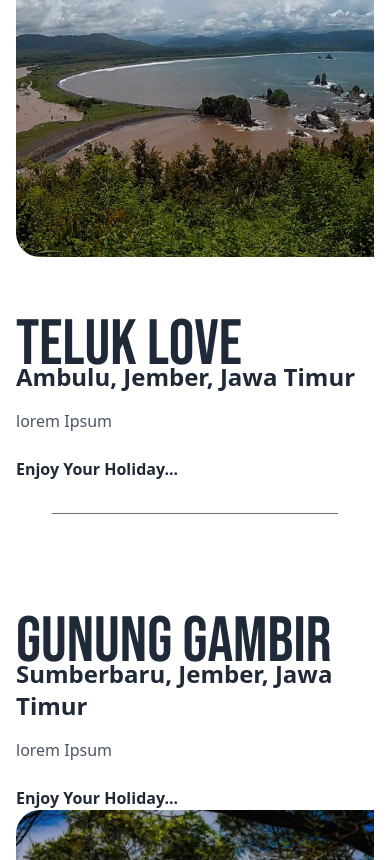
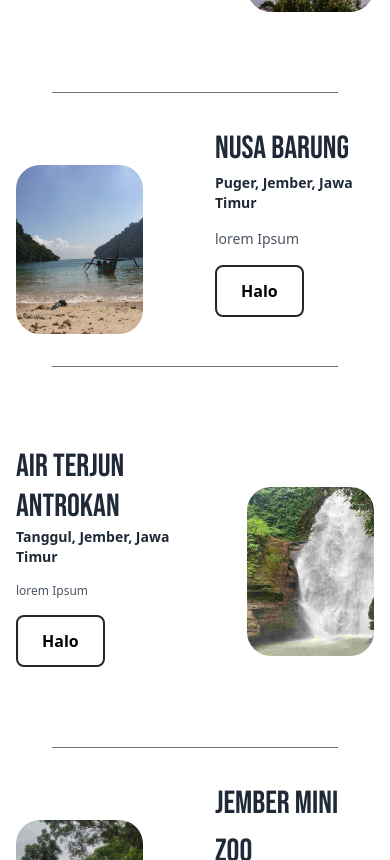
Before and after one commit to hanNajib/DJEMBER-FEST, a React (Vite) app: page /destination in a window 390 px wide. Shown: the part 1860-2720 px from the top of the page. Built offline with nearby package versions, Linux system fonts and the light colour scheme.

Commit message:
responsive

```diff
--- a/src/App.jsx
+++ b/src/App.jsx
@@ -16,9 +16,9 @@ export default function App() {
       ></div>
         <div className="absolute w-full h-[105vh] bg-gradient-to-br from-slate-900 to-transparent bg-fixed "></div>
         <div className="w-[100%] flex pt-48 relative text-slate-50  ">
-          <div className="text flex flex-col pl-5 md:pl-28 ">
+          <div className="text flex flex-col pl-5 md:pl-10 lg:pl-28 ">
             <p
-              className=" gradient-text judul text-[4rem] mb-3 md:mb-0 font-bebas_neue font-semibold md:text-[10rem] opacity-100"
+              className=" gradient-text md:whitespace-nowrap judul text-[4rem] mb-3 md:mb-0 font-bebas_neue font-semibold md:text-[10rem] opacity-100"
 
             >
               Djember Fest
@@ -28,7 +28,7 @@ export default function App() {
             </p>
           </div>
         </div>
-        <div className="flex gap-7 relative top-2 left-1 scale-75 md:left-28 md:justify-normal md:scale-100 opacity-100">
+        <div className="flex gap-7 relative top-2 left-1 scale-75 md:left-12 lg:left-28 md:justify-normal md:scale-100 opacity-100">
           <a
             href=""
             className="w-40 h-14 bg-transparent border-[2px] font-semibold shadow-lg bg-slate- border-slate-100 text-white rounded-lg text-2xl flex justify-center items-center text-[16px]"
--- a/src/Destination.jsx
+++ b/src/Destination.jsx
@@ -10,6 +10,7 @@ export default function Destination() {
       deskripsi: "lorem Ipsum",
       image: "/image/gallery/papuma1.jpg",
       posisi: "kanan",
+      href: 'https://google.com'
     },
     {
       judul: "Teluk Love",
@@ -126,6 +127,7 @@ export default function Destination() {
                   lokasi={destinasi.lokasi}
                   deskripsi={destinasi.deskripsi}
                   image={destinasi.image}
+                  href={destinasi.href}
                   className="transition-transform hover:scale-105"
                 />
               ) : (
@@ -134,6 +136,7 @@ export default function Destination() {
                   lokasi={destinasi.lokasi}
                   deskripsi={destinasi.deskripsi}
                   image={destinasi.image}
+                  href={destinasi.href}
                   className="transition-transform hover:scale-105"
                 />
               )}
--- a/src/Footer.jsx
+++ b/src/Footer.jsx
@@ -1,9 +1,9 @@
 export default function Footer() {
     return (
 
-        <div className="w-full h-auto bg-neutral-700 pt-10 pb-10">
-            <p className="font-bebas_neue text-[3rem] text-center text-white">DJEMBER FEST</p>
-            <p className=" text-white text-center">@ Djember Fest 2024 - All Rights Reserved</p>
+        <div className="w-full h-auto bg-neutral-700 py-5 lg:pt-10 lg:pb-10">
+            <p className="font-bebas_neue text-[2rem] lg:text-[3rem] text-center text-white">DJEMBER FEST</p>
+            <p className=" text-white text-xs lg:text-base text-center">@ Djember Fest 2024 - All Rights Reserved</p>
         </div>
 
     )
--- a/src/Gallery.jsx
+++ b/src/Gallery.jsx
@@ -119,7 +119,7 @@ function Gallery() {
             key={index}
             className={`cursor-pointer transition-all duration-500 ease-in-out
             ${IndexSekarang === index ? 'w-32 h-32' : 'w-16 h-16'}
-            border-2 ${IndexSekarang === index ? 'border-blue-500' : 'border-gray-300'}`}
+            border-2 ${IndexSekarang === index ? 'border-gray-300' : 'border-slate-700'}`}
             style={{
               backgroundImage: `url(/image/gallery/${image.src})`,
               backgroundSize: 'cover',
--- a/src/Wisata.jsx
+++ b/src/Wisata.jsx
@@ -71,7 +71,7 @@ const AboutUs = () => {
             >
               Every journey is a new experience that brings excitement and wonder. Let us guide you on this incredible adventure, where memories are made.
             </p>
-          <Fillbutton href='/destination'>View More</Fillbutton>
+          <Fillbutton href='/destination' fill="bg-yellow-500">View More</Fillbutton>
 
           </div>
         </div>
--- a/src/components/Button.jsx
+++ b/src/components/Button.jsx
@@ -1,20 +1,25 @@
 import { useNavigate } from 'react-router-dom';
-import propTypes from 'prop-types';
+import PropTypes from 'prop-types';
 
-export default function Fillbutton({ children, href }) {
+export default function Fillbutton({ children, href, fill }) {
   const navigate = useNavigate();
 
   const handleClick = () => {
-    navigate(href);
+    // Check if the href is an external link
+    if (href.startsWith('http://') || href.startsWith('https://')) {
+      window.location.href = href; // Open external link
+    } else {
+      navigate(href); // Navigate to internal route
+    }
   };
 
   return (
     <>
       <button
         className="relative mt-4 px-6 py-3 bg-transparent text-white font-semibold rounded-lg overflow-hidden group border-2 border-neutral-800"
-        onClick={handleClick} // Panggil handler untuk navigasi
+        onClick={handleClick}
       >
-        <span className="absolute inset-0 bg-yellow-500 -translate-x-full group-hover:translate-x-0 transition-transform duration-500 ease-out"></span>
+        <span className={`absolute inset-0 ${ fill } -translate-x-full group-hover:translate-x-0 transition-transform duration-500 ease-out`}></span>
         <span className="relative z-10 text-black">{children}</span>
       </button>
     </>
@@ -22,6 +27,7 @@ export default function Fillbutton({ children, href }) {
 }
 
 Fillbutton.propTypes = {
-  children: propTypes.string.isRequired,
-  href: propTypes.string.isRequired,
+  children: PropTypes.string.isRequired,
+  href: PropTypes.string.isRequired,
+  fill: PropTypes.string.isRequired
 };
--- a/src/components/Destinasi.jsx
+++ b/src/components/Destinasi.jsx
@@ -1,32 +1,34 @@
 import { useInView } from "framer-motion"
 import { useRef } from "react"
 import PropTypes from 'prop-types'
+import Fillbutton from '../components/Button'
 
-export function DestinasiKanan({judul, lokasi, deskripsi, image}) {
+export function DestinasiKanan({judul, lokasi, deskripsi, image, href}) {
     const refAtas = useRef(null)
     const isInView = useInView(refAtas)
     return(
       <>
         <div ref={refAtas} className=" overflow-x-hidden py-12 flex flex-col md:flex-row items-center">
-        <div className="container mx-auto flex flex-col md:flex-row items-start">
-          <div className="w-full md:w-1/2 text-left relative">
-            <h2
-            className="text-[4rem] md:text-[7rem] font-bebas_neue text-gray-800 absolute top-0" style={{ transform: isInView ? "none" : "translateX(-200px)", opacity: isInView ? 1 : 0, transition: "all .8s"}}>
+        <div className="container mx-auto flex flex-row items-start">
+          <div className="w-full lg:w-1/2 text-left relative">
+
+
+            <div
+            className="mt-auto">
+              <h2
+            className="text-[2rem] md:text-[4rem] lg:text-[7rem] leading-tight overflow-hidden font-bebas_neue text-gray-800" style={{ transform: isInView ? "none" : "translateX(-200px)", opacity: isInView ? 1 : 0, transition: "all .8s"}}>
               {judul}
             </h2>
-
-            <div
-            className="mt-16 md:mt-36">
-              <h2 className="text-2xl md:text-3xl font-bold text-gray-800" style={{ transform: isInView ? "none" : "translateX(-200px)", opacity: isInView ? 1 : 0, transition: "all .8s"}}>{lokasi}</h2>
-              <p className="text-gray-600 mt-4 max-w-2xl" style={{ transform: isInView ? "none" : "translateX(-200px)", opacity: isInView ? 1 : 0, transition: "all .8s"}}>
+              <h2 className="text-sm md:text-3xl font-bold text-gray-800" style={{ transform: isInView ? "none" : "translateX(-200px)", opacity: isInView ? 1 : 0, transition: "all .8s"}}>{lokasi}</h2>
+              <p className="text-gray-600 mt-4 max-w-2xl text-xs md:text-base" style={{ transform: isInView ? "none" : "translateX(-200px)", opacity: isInView ? 1 : 0, transition: "all .8s"}}>
                 {deskripsi}
               </p>
-              <p className="text-gray-800 mt-6 font-semibold" style={{ transform: isInView ? "none" : "translateX(-200px)", opacity: isInView ? 1 : 0, transition: "all .8s"}}>Enjoy Your Holiday...</p>
-            </div>
+              <Fillbutton fill="bg-slate-300" href={href}>Halo</Fillbutton>
+              </div>
           </div>
 
           <div className="w-full md:w-1/2">
-            <img src={image} alt="Pantai Papuma" className="ml-auto rounded-3xl object-cover w-[40rem] h-[25rem]" style={{ transform: isInView ? "none" : "translateX(200px)", opacity: isInView ? 1 : 0, transition: "all .8s"}}/>
+            <img src={image} alt={judul} className="ml-auto rounded-3xl object-cover mt-10 w-[15vh] h-[20vh] lg:w-[40rem] lg:h-[25rem] md:w-[30vw] md:h-[30vw]" style={{ transform: isInView ? "none" : "translateX(200px)", opacity: isInView ? 1 : 0, transition: "all .8s"}}/>
           </div>
         </div>
       </div>
@@ -35,28 +37,28 @@ export function DestinasiKanan({judul, lokasi, deskripsi, image}) {
 }
 
 
-export function DestinasiKiri({judul, lokasi, deskripsi, image}) {
+export function DestinasiKiri({judul, lokasi, deskripsi, image, href}) {
   const refAtas = useRef(null)
   const isInView = useInView(refAtas)
   return(
     <>
-       <div ref={refAtas} className="container overflow-x-hidden mx-auto flex flex-col md:flex-row gap-10 md:gap-20 items-start">
-        <div className="w-full md:w-1/2">
-          <img src={image} alt="Pantai Papuma" className="ml-auto rounded-3xl  object-cover w-[40rem] h-[25rem]" style={{ transform: isInView ? "none" : "translateX(-200px)", opacity: isInView ? 1 : 0, transition: "all .8s"}}/>
+       <div ref={refAtas} className="container overflow-x-hidden mx-auto flex flex-row gap-10 lg:gap-20 md:gap-0 items-start">
+        <div className="w-full md:w-1/3 md:mr-5 lg:mr-0 lg:w-1/2 ">
+          <img src={image} alt={judul} className="m-0 rounded-3xl object-cover mt-10 w-[15vh] h-[20vh] lg:w-[40rem] lg:h-[25rem] md:w-[30vw] md:h-[30vw]" style={{ transform: isInView ? "none" : "translateX(-200px)", opacity: isInView ? 1 : 0, transition: "all .8s"}}/>
         </div>
 
         <div className="w-full md:w-1/2 text-left relative">
-          <h2 className="text-[4rem] md:text-[7rem] font-bebas_neue text-gray-800 absolute top-0" style={{ transform: isInView ? "none" : "translateX(200px)", opacity: isInView ? 1 : 0, transition: "all .8s"}}>
+
+          <div className="mt-auto">
+          <h2 className="text-[2rem] md:text-[4rem] lg:text-[7rem] font-bebas_neue text-gray-800" style={{ transform: isInView ? "none" : "translateX(200px)", opacity: isInView ? 1 : 0, transition: "all .8s"}}>
             {judul}
           </h2>
-
-          <div className="mt-16 md:mt-36">
-            <h2 className="text-2xl md:text-3xl font-bold text-gray-800" style={{ transform: isInView ? "none" : "translateX(200px)", opacity: isInView ? 1 : 0, transition: "all .8s"}}>{lokasi}</h2>
-            <p className="text-gray-600 mt-4 max-w-2xl" style={{ transform: isInView ? "none" : "translateX(200px)", opacity: isInView ? 1 : 0, transition: "all .8s"}}>
+            <h2 className="text-sm md:text-3xl font-bold text-gray-800" style={{ transform: isInView ? "none" : "translateX(200px)", opacity: isInView ? 1 : 0, transition: "all .8s"}}>{lokasi}</h2>
+            <p className="text-gray-600 text-sm md:text-base mt-4 max-w-2xl" style={{ transform: isInView ? "none" : "translateX(200px)", opacity: isInView ? 1 : 0, transition: "all .8s"}}>
               {deskripsi}
             </p>
-            <p className="text-gray-800 mt-6 font-semibold" style={{ transform: isInView ? "none" : "translateX(200px)", opacity: isInView ? 1 : 0, transition: "all .8s"}}>Enjoy Your Holiday...</p>
-          </div>
+            <Fillbutton fill="bg-slate-300" href={href}>Halo</Fillbutton>
+            </div>
         </div>
       </div>
     </>
@@ -68,10 +70,12 @@ DestinasiKanan.propTypes = {
   lokasi: PropTypes.string.isRequired,
   deskripsi: PropTypes.string.isRequired,
   image: PropTypes.string.isRequired,
+  href: PropTypes.string.isRequired
 }
 DestinasiKiri.propTypes = {
   judul: PropTypes.string.isRequired,
   lokasi: PropTypes.string.isRequired,
   deskripsi: PropTypes.string.isRequired,
   image: PropTypes.string.isRequired,
+  href: PropTypes.string.isRequired
 }
```
Also changed, not shown: src/components/Navbar.jsx (+8 -8 lines).
